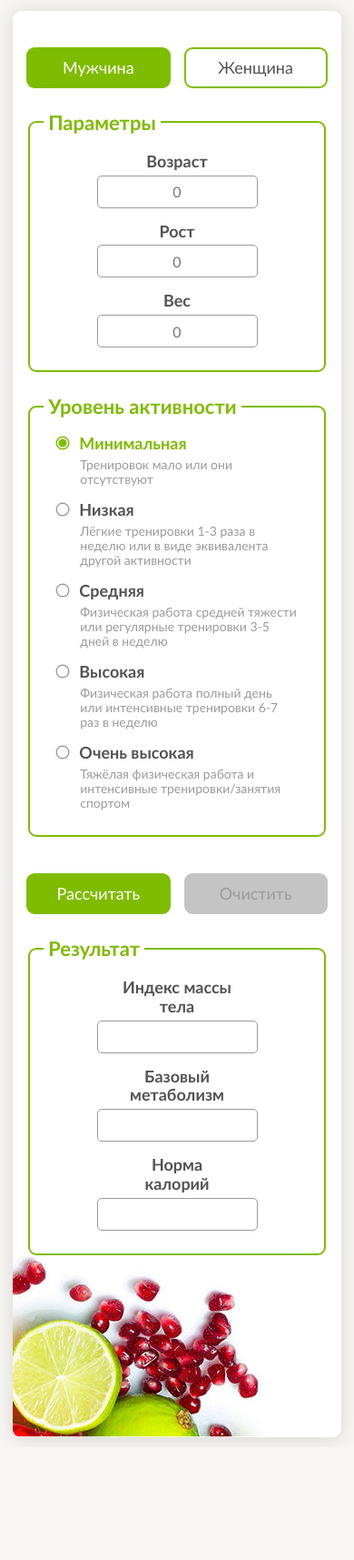
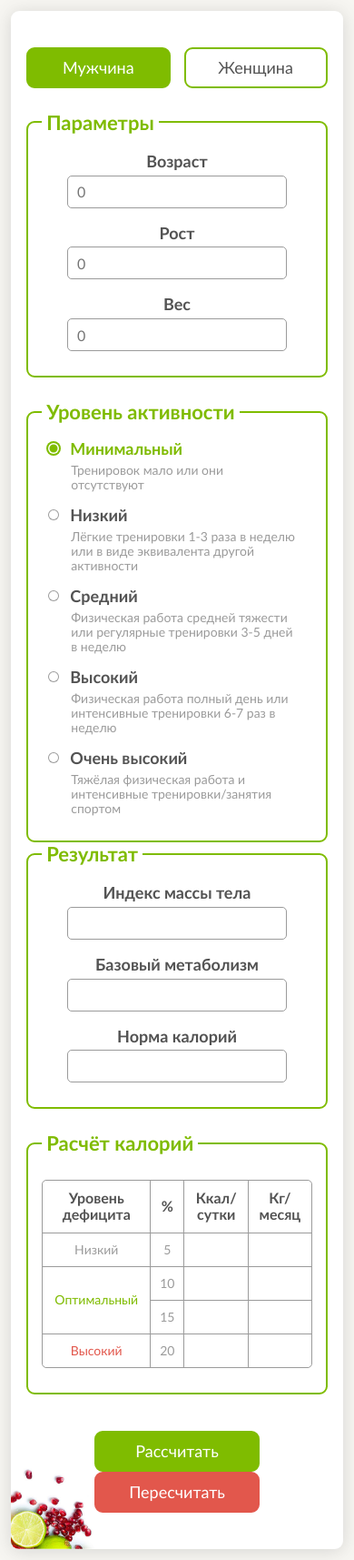
Before and after one commit to Ksent/Calorie-calculator, a plain HTML site: page source/public/index.html in a window 390 px wide. Shown: the whole page at 91% size. Before the commit the page ends 1591 px from the top, so only its background shows below. Drawn offline with nearby package versions, Linux system fonts and the light colour scheme; files that its build step writes are made by us from their sources.

Commit message:
add new blocks

```diff
--- a/source/public/index.html
+++ b/source/public/index.html
@@ -10,87 +10,131 @@
   </head>
   <body>
 
+    <div id="root"></div>
     <form class="calculator">
 
       <fieldset class="calculator__toggle">
 
-        <input class="calculator__toggle-switch hidden" type="radio" name="toggle" id="man" checked>
+        <input class="calculator__toggle-input hidden" type="radio" name="toggle" id="man" autocomplete="off" checked>
         <label class="calculator__toggle-title button" for="man">Мужчина</label>
 
-        <input class="calculator__toggle-switch hidden" type="radio" name="toggle" id="woman">
+        <input class="calculator__toggle-input hidden" type="radio" name="toggle" id="woman" autocomplete="off">
         <label class="calculator__toggle-title calculator__toggle-title--margin button" for="woman">Женщина</label>
 
       </fieldset>
 
-      <fieldset class="calculator__parameters site-block">
-        <legend class="site-block__title">Параметры</legend>
+      <fieldset class="calculator__section site-block">
+        <legend class="calculator__section-title site-block__title">Параметры</legend>
 
-        <div class="site-block__wrapper site-block__wrapper--one">
+        <div class="site-block__wrapper">
           <label class="site-block__subtitle" for="age">Возраст</label>
-          <input class="site-block__input" type="number" name="age" id="age" min="0" placeholder="0" required>
+          <input class="site-block__input" type="number" name="age" id="age" min="0" placeholder="0" autocomplete="off" required>
         </div>
 
-        <div class="site-block__wrapper site-block__wrapper--two">
+        <div class="site-block__wrapper">
           <label class="site-block__subtitle" for="height">Рост</label>
-          <input class="site-block__input" type="number" name="height" id="height" min="0" placeholder="0" required>
+          <input class="site-block__input" type="number" name="height" id="height" min="0" placeholder="0" autocomplete="off" required>
         </div>
 
-        <div class="site-block__wrapper site-block__wrapper--three">
+        <div class="site-block__wrapper">
           <label class="site-block__subtitle" for="weight">Вес</label>
-          <input class="site-block__input" type="number" name="weight" id="weight" min="0" placeholder="0" required>
+          <input class="site-block__input" type="number" name="weight" id="weight" min="0" placeholder="0" autocomplete="off" required>
         </div>
       </fieldset>
 
-      <fieldset class="calculator__activity">
-        <legend class="calculator__activity-title">Уровень активности</legend>
+      <fieldset class="calculator__section activity">
+        <legend class="calculator__section-title activity__title">Уровень активности</legend>
 
-        <input class="calculator__activity-choice" type="radio" name="activity-choice" id="min" checked>
-        <label class="calculator__activity-subtitle" for="min">Минимальная</label>
-        <span class="calculator__activity-text">Тренировок мало или они отсутствуют</span>
+        <input class="activity__input" type="radio" name="activity-choice" id="min" autocomplete="off" checked>
+        <label class="activity__subtitle" for="min">Минимальный</label>
+        <span class="activity__text">Тренировок мало или они отсутствуют</span>
 
-        <input class="calculator__activity-choice" type="radio" name="activity-choice" id="low">
-        <label class="calculator__activity-subtitle" for="low">Низкая</label>
-        <span class="calculator__activity-text">Лёгкие тренировки 1-3 раза в неделю или в виде эквивалента другой активности</span>
+        <input class="activity__input" type="radio" name="activity-choice" id="low" autocomplete="off">
+        <label class="activity__subtitle" for="low">Низкий</label>
+        <span class="activity__text">Лёгкие тренировки 1-3 раза в неделю или в виде эквивалента другой активности</span>
 
-        <input class="calculator__activity-choice" type="radio" name="activity-choice" id="mid">
-        <label class="calculator__activity-subtitle" for="mid">Средняя</label>
-        <span class="calculator__activity-text">Физическая работа средней тяжести или регулярные тренировки 3-5 дней в неделю</span>
+        <input class="activity__input" type="radio" name="activity-choice" id="mid" autocomplete="off">
+        <label class="activity__subtitle" for="mid">Средний</label>
+        <span class="activity__text">Физическая работа средней тяжести или регулярные тренировки 3-5 дней в неделю</span>
 
-        <input class="calculator__activity-choice" type="radio" name="activity-choice" id="high">
-        <label class="calculator__activity-subtitle" for="high">Высокая</label>
-        <span class="calculator__activity-text">Физическая работа полный день или интенсивные тренировки 6-7 раз в неделю</span>
+        <input class="activity__input" type="radio" name="activity-choice" id="high" autocomplete="off">
+        <label class="activity__subtitle" for="high">Высокий</label>
+        <span class="activity__text">Физическая работа полный день или интенсивные тренировки 6-7 раз в неделю</span>
 
-        <input class="calculator__activity-choice" type="radio" name="activity-choice" id="very-high">
-        <label class="calculator__activity-subtitle" for="very-high">Очень высокая</label>
-        <span class="calculator__activity-text">Тяжёлая физическая работа и интенсивные тренировки/занятия спортом</span>
+        <input class="activity__input" type="radio" name="activity-choice" id="very-high" autocomplete="off">
+        <label class="activity__subtitle" for="very-high">Очень высокий</label>
+        <span class="activity__text">Тяжёлая физическая работа и интенсивные тренировки/занятия спортом</span>
+      </fieldset>
+
+      <fieldset class="calculator__section site-block" disabled>
+        <legend class="calculator__section-title site-block__title">Результат</legend>
+
+        <div class="site-block__wrapper">
+          <label class="site-block__subtitle" for="bmi">Индекс массы тела</label>
+          <input class="site-block__input site-block__input--align" type="number" name="bmi" id="bmi" autocomplete="off">
+        </div>
+
+        <div class="site-block__wrapper">
+          <label class="site-block__subtitle" for="bmr">Базовый метаболизм</label>
+          <input class="site-block__input site-block__input--align" type="number" name="bmr" id="bmr" autocomplete="off">
+        </div>
+
+        <div class="site-block__wrapper">
+          <label class="site-block__subtitle" for="normal">Норма калорий</label>
+          <input class="site-block__input site-block__input--align" type="number" name="normal" id="normal" autocomplete="off">
+        </div>
+      </fieldset>
+
+      <fieldset class="calculator__section calorie">
+        <legend class="calculator__section-title calorie__title">Расчёт калорий</legend>
+
+        <table class="calorie__table" cellspacing="0">
+          <thead class="calorie__table-head">
+            <tr class="calorie__table-row">
+              <th class="calorie__table-cell">Уровень дефицита</th>
+              <th class="calorie__table-cell">%</th>
+              <th class="calorie__table-cell">Ккал/сутки</th>
+              <th class="calorie__table-cell">Кг/месяц</th>
+            </tr>
+          </thead>
+
+          <tbody class="calorie__table-body">
+            <tr class="calorie__table-row">
+              <td class="calorie__table-cell">Низкий</td>
+              <td class="calorie__table-cell">5</td>
+              <td class="calorie__table-cell calories-day"></td>
+              <td class="calorie__table-cell weight-month"></td>
+            </tr>
+            <tr class="calorie__table-row">
+              <td class="calorie__table-cell calorie__table-cell--norm" rowspan="2">Оптимальный</td>
+              <td class="calorie__table-cell">10</td>
+              <td class="calorie__table-cell calories-day"></td>
+              <td class="calorie__table-cell weight-month"></td>
+            </tr>
+            <tr class="calorie__table-row">
+              <td class="calorie__table-cell">15</td>
+              <td class="calorie__table-cell calories-day"></td>
+              <td class="calorie__table-cell weight-month"></td>
+            </tr>
+            <tr class="calorie__table-row">
+              <td class="calorie__table-cell calorie__table-cell--hard">Высокий</td>
+              <td class="calorie__table-cell">20</td>
+              <td class="calorie__table-cell calories-day"></td>
+              <td class="calorie__table-cell weight-month"></td>
+            </tr>
+          </tbody>
+        </table>
+
       </fieldset>
 
       <fieldset class="calculator__button">
         <button class="calculator__button-calculate button">Рассчитать</button>
-        <button class="calculator__button-reset button" type="reset">Очистить</button>
-      </fieldset>
-
-      <fieldset class="calculator__result site-block" disabled>
-        <legend class="site-block__title">Результат</legend>
-
-        <div class="site-block__wrapper site-block__wrapper--one">
-          <label class="site-block__subtitle" for="bmi">Индекс массы тела</label>
-          <input class="site-block__input" type="number" name="bmi" id="bmi">
-        </div>
-
-        <div class="site-block__wrapper site-block__wrapper--two">
-          <label class="site-block__subtitle" for="bmr">Базовый метаболизм</label>
-          <input class="site-block__input" type="number" name="bmr" id="bmr">
-        </div>
-
-        <div class="site-block__wrapper site-block__wrapper--three">
-          <label class="site-block__subtitle" for="normal">Норма калорий</label>
-          <input class="site-block__input" type="number" name="normal" id="normal">
-        </div>
+        <button class="calculator__button-count button" type="reset">Пересчитать</button>
       </fieldset>
 
     </form>
 
+    <script src="../dist/main.js"></script>
     <script src="js/formula.js"></script>
   </body>
-</html>
+  </html>
--- /dev/null
+++ b/source/style/blocks/activity.scss
@@ -0,0 +1,63 @@
+.activity {
+  margin: 0;
+  margin-top: 25px;
+  // margin: 25px 0;
+  padding: 15px;
+  background-color: #ffffff;
+  border: 2px solid #7fbc00;
+  border-radius: 9px;
+}
+
+.activity__title {
+  padding: 0 5px;
+  font-size: 22px;
+  font-weight: bold;
+  color: #7fbb00;
+}
+
+.activity__input {
+  width: 13px;
+  height: 13px;
+  margin: 7px 7px 0 7px;
+  opacity: 0;
+  &:checked + .activity__subtitle {
+    color: #7fbb00;
+  }
+  &:checked + .activity__subtitle::before {
+    background-color: #7fbc00;
+    box-shadow: inset 0 0 0 1.5px #ffffff, 0 0 0 2px #7fbc00;
+  }
+  &:focus + .activity__subtitle::before {
+    box-shadow: inset 0 0 0 1.5px #ffffff, 0 0 0 2px #7fbc00;
+  }
+}
+
+.activity__subtitle::before {
+  content: "";
+  width: 12px;
+  height: 12px;
+  display: inline-block;
+  position: absolute;
+  left: -24px;
+  top: 5px;
+  background-color: #ffffff;
+  border-radius: 9px;
+  box-shadow: inset 0 0 0 1px #9b9b9b;
+}
+
+.activity__subtitle {
+  position: relative;
+  font-size: 18px;
+  font-weight: bold;
+  cursor: pointer;
+  &:hover {
+    color: #7fbb00;
+  }
+}
+
+.activity__text {
+  display: block;
+  margin: 5px 15px 12px 32px;
+  font-size: 14px;
+  color: #9b9b9b;
+}
--- a/source/style/blocks/button.scss
+++ b/source/style/blocks/button.scss
@@ -1,9 +1,9 @@
 .button {
-  width: 50%;
-  max-width: 250px;
+  // width: 50%;
+  // max-width: 250px;
   display: block;
+  font-size: 18px;
+  text-align: center;
   border-radius: 9px;
-  text-align: center;
-  font-size: 18px;
   cursor: pointer;
 }
--- a/source/style/blocks/calculator.scss
+++ b/source/style/blocks/calculator.scss
@@ -1,38 +1,50 @@
+.title {
+  text-align: center;
+  color: #000000;
+}
+
 .calculator {
   width: 85%;
-  max-width: 650px;
+  max-width: 500px;
   margin: 3% auto;
-  padding: 15px;
-  padding-bottom: 200px;
+  padding: 40px 4.5%;
+  // padding-bottom: 200px;
   background-color: #ffffff;
   background-image: url(../img/back-icon.jpg);
   background-repeat: no-repeat;
   background-position: left bottom;
+  background-size: 25%;
   border-radius: 9px;
   box-shadow: 0 2px 20px rgba(83, 83, 83, 0.2);
 }
 
 .calculator__toggle {
-  max-width: 600px;
+  // max-width: 600px;
+  // margin: 0 auto;
+  // padding: 25px 0;
+  margin: 0;
+  padding: 0;
+  padding-bottom: 25px;
   display: flex;
   justify-content: space-around;
-  padding: 25px 0;
-  margin: 0 auto;
   border: none;
 }
 
-.calculator__toggle-switch:checked + .calculator__toggle-title {
+.calculator__toggle-input:checked + .calculator__toggle-title {
+  color: #ffffff;
   background-color: #7fbc00;
-  color: #ffffff;
 }
 
-.calculator__toggle-switch:focus + .calculator__toggle-title {
-  box-shadow: 0 2px 15px rgba(83, 83, 83, 0.5);
+.calculator__toggle-input:focus + .calculator__toggle-title {
+  border: 2px solid #77ad02;
+  // box-shadow: 0 2px 15px rgba(83, 83, 83, 0.5);
 }
 
 .calculator__toggle-title {
+  width: 50%;
+  max-width: 200px;
+  height: 31px;
   margin-right: 15px;
-  height: 31px;
   padding-top: 10px;
   background-color: #ffffff;
   border: 2px solid #7fbc00;
@@ -45,117 +57,98 @@
   margin-right: 0;
 }
 
-.calculator__activity {
+.calculator__section {
+  margin: 0;
   padding: 15px;
-  margin-top: 25px;
   background-color: #ffffff;
   border: 2px solid #7fbc00;
   border-radius: 9px;
 }
 
-.calculator__activity-title {
+.calculator__section-title {
   padding: 0 5px;
   font-size: 22px;
   font-weight: bold;
   color: #7fbb00;
 }
 
-.calculator__activity-choice {
-  width: 13px;
-  height: 13px;
-  margin: 7px 7px 0 15px;
-  opacity: 0;
-  &:checked + .calculator__activity-subtitle {
-    color: #7fbb00;
-  }
-  &:checked + .calculator__activity-subtitle::before {
-    background-color: #7fbc00;
-    box-shadow: inset 0 0 0 1.5px #ffffff, 0 0 0 1.5px #7fbc00;
-  }
-  &:focus + .calculator__activity-subtitle::before {
-    box-shadow: inset 0 0 0 1.5px #ffffff, 0 0 0 2px #7fbc00;
-  }
-}
-
-.calculator__activity-subtitle::before {
-  content: "";
-  width: 12px;
-  height: 12px;
-  display: inline-block;
-  position: absolute;
-  left: -24px;
-  top: 5px;
-  background-color: #ffffff;
-  box-shadow: inset 0 0 0 1.5px #ffffff, 0 0 0 1.5px #9b9b9b;
-  border-radius: 9px;
-}
-
-.calculator__activity-subtitle {
-  position: relative;
-  font-size: 18px;
-  font-weight: bold;
-  cursor: pointer;
-  &:hover {
-    color: #7fbb00;
-  }
-}
-
-.calculator__activity-text {
-  display: block;
-  margin: 5px 15px 12px 40px;
-  font-size: 14px;
-  color: #9b9b9b;
-}
-
 .calculator__button {
   max-width: 600px;
-  display: flex;
-  justify-content: space-around;
-  margin: 0 auto;
-  padding: 40px 0px 25px 0px;
+  // margin: 0 auto;
+  margin: 0;
+  padding: 0;
+  padding-top: 40px;
+  // padding: 37px 0px 25px 0px;
+  // display: flex;
+  // justify-content: space-around;
   border: none;
 }
 
 .calculator__button-calculate {
+  width: 55%;
+  max-width: 600px;
   height: 45px;
+  // margin-right: 15px;
+  margin: 0 auto;
   padding: 0;
-  margin-right: 15px;
+  color: #ffffff;
   background-color: #7fbc00;
   border: 2px solid #7fbc00;
-  color: #ffffff;
   &:focus {
     outline: none;
-    box-shadow: 0 2px 15px rgba(83, 83, 83, 0.5);
+    border: 2px solid #77ad02;
+    // box-shadow: 0 2px 15px rgba(83, 83, 83, 0.5);
   }
   &:hover {
-    box-shadow: 0 2px 15px rgba(83, 83, 83, 0.5);
+    border: 2px solid #77ad02;
+    // box-shadow: 0 2px 15px rgba(83, 83, 83, 0.5);
   }
 }
 
-.calculator__button-reset {
+.calculator__button-count {
+  width: 55%;
+  max-width: 600px;
   height: 45px;
+  margin: 0 auto;
   padding: 0;
-  background-color: #c4c4c4;
-  border: 2px solid #c4c4c4;
-  color: #9b9b9b;
-  cursor: none;
-  pointer-events: none;
-  &:focus {
-    outline: none;
-  }
-}
-
-.calculator__button-reset--active {
+  color: #ffffff;
   background-color: #e2574c;
   border: 2px solid #e2574c;
-  color: #ffffff;
   cursor: pointer;
   pointer-events: inherit;
   &:focus {
     outline: none;
-    box-shadow: 0 2px 15px rgba(83, 83, 83, 0.5);
+    border: 2px solid #c74c44;
   }
   &:hover {
-    box-shadow: 0 2px 15px rgba(83, 83, 83, 0.5);
+    border: 2px solid #c74c44;
   }
 }
+
+// .calculator__button-reset {
+//   height: 45px;
+//   padding: 0;
+//   color: #9b9b9b;
+//   background-color: #c4c4c4;
+//   border: 2px solid #c4c4c4;
+//   cursor: none;
+//   pointer-events: none;
+//   &:focus {
+//     outline: none;
+//   }
+// }
+
+// .calculator__button-reset--active {
+//   color: #ffffff;
+//   background-color: #e2574c;
+//   border: 2px solid #e2574c;
+//   cursor: pointer;
+//   pointer-events: inherit;
+//   &:focus {
+//     outline: none;
+//     box-shadow: 0 2px 15px rgba(83, 83, 83, 0.5);
+//   }
+//   &:hover {
+//     box-shadow: 0 2px 15px rgba(83, 83, 83, 0.5);
+//   }
+// }
--- /dev/null
+++ b/source/style/blocks/calorie.scss
@@ -0,0 +1,51 @@
+.calorie {
+  margin-top: 25px;
+}
+
+.calorie__table {
+  margin: 12px auto;
+  background-color: #ffffff;
+  border-radius: 5px;
+  border: 1px solid #9b9b9b;
+  // border-collapse: collapse;
+}
+
+// .calorie__table-head {
+//   font-size: 18px;
+// }
+
+.calorie__table-body {
+  font-size: 14px;
+  text-align: center;
+  color: #9b9b9b;
+}
+
+.calorie__table-row > .calorie__table-cell:last-child {
+  border-right: none;
+}
+
+.calorie__table-row:last-child > td {
+  border-bottom: none;
+}
+
+.calorie__table-cell {
+  padding: 5px;
+  // border-radius: 5px;
+  border: 1px solid #9b9b9b;
+  border-top: none;
+  border-left: none;
+}
+
+@media (min-width: 370px) {
+  .calorie__table-cell {
+    padding: 10px;
+  }
+}
+
+.calorie__table-cell--norm {
+  color: #7fbb00;
+}
+
+.calorie__table-cell--hard {
+  color: #e2574c;
+}
--- a/source/style/blocks/site-block.scss
+++ b/source/style/blocks/site-block.scss
@@ -1,61 +1,79 @@
-.site-block {
-  display: flex;
-  flex-direction: row-reverse;
-  flex-wrap: wrap-reverse;
-  justify-content: space-around;
-  align-items: center;
-  padding: 15px;
-  background-color: #ffffff;
-  border: 2px solid #7fbc00;
-  border-radius: 9px;
-}
+// .site-block {
+//   margin: 0;
+//   padding: 15px;
+//   // display: grid;
+//   // grid-template-columns: repeat(3, minmax(72px, 1fr));
+//   // grid-gap: 12px;
+//   // display: flex;
+//   // flex-direction: row-reverse;
+//   // flex-wrap: wrap-reverse;
+//   // justify-content: space-around;
+//   // align-items: flex-end;
+//   background-color: #ffffff;
+//   border: 2px solid #7fbc00;
+//   border-radius: 9px;
+// }
 
-.site-block__title {
-  padding: 0 5px;
-  font-size: 22px;
-  font-weight: bold;
-  color: #7fbb00;
-}
+// .site-block__title {
+//   padding: 0 5px;
+//   font-size: 22px;
+//   font-weight: bold;
+//   color: #7fbb00;
+// }
 
 .site-block__wrapper {
+  margin: 0 12px 12px 12px;
+  // margin-bottom: 10px;
   display: flex;
   flex-direction: column;
   align-items: center;
-  margin: 0 12px 10px 12px;
 }
 
-.site-block__wrapper--one {
-  order: 3;
-}
+// .site-block__wrapper--one {
+//   order: 3;
+// }
 
-.site-block__wrapper--two {
-  order: 2;
-}
+// .site-block__wrapper--two {
+//   order: 2;
+// }
 
-.site-block__wrapper--three {
-  order: 1;
-}
+// .site-block__wrapper--three {
+//   order: 1;
+// }
 
 .site-block__subtitle {
-  width: 120px;
+  // width: 120px;
   margin: 5px 0;
   font-size: 18px;
   font-weight: bold;
-  text-align: center;
+  // text-align: center;
 }
 
 .site-block__input {
-  width: 140px;
+  width: 90%;
+  // min-width: 37px;
+  max-width: 220px;
   height: 20px;
-  padding: 7px 10px 7px 25px;
+  padding: 7px 10px;
+  // text-align: center;
+  color: #535353;
   background-color: #ffffff;
   border: 1px solid #9b9b9b;
   border-radius: 5px;
+  &:focus {
+    outline: none;
+    border: 1px solid #7fbc00;
+  }
+}
+
+.site-block__input--align {
   text-align: center;
-  color: #535353;
-  &:focus {
-    outline-color: #7fbb00;
-  }
+  -moz-appearance: textfield;
+}
+
+.site-block__input--align::-webkit-inner-spin-button,
+.site-block__input--align::-webkit-outer-spin-button {
+  appearance: none;
 }
 
 .site-block__input--norm {
--- a/source/style/style.scss
+++ b/source/style/style.scss
@@ -1,5 +1,7 @@
 @import "scaffolding";
 
+@import "blocks/button";
 @import "blocks/calculator";
-@import "blocks/button";
 @import "blocks/site-block";
+@import "blocks/activity";
+@import "blocks/calorie";
```
Also changed, not shown: source/js/main.js (added, +8 -0 lines), source/public/js/formula.js (+53 -10 lines).
